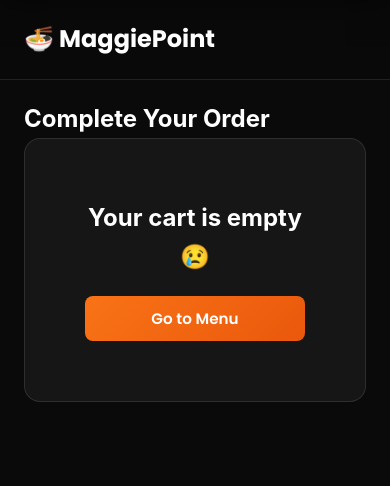
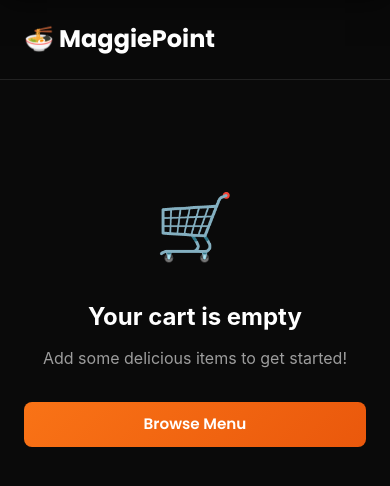
Before and after one commit to theshantanusingh/maggie-point, a plain HTML site: page frontend/cart.html in a window 390 px wide. Drawn offline with Linux system fonts and the light colour scheme.

Commit message:
Further responsive improvements for cart checkout and empty state

```diff
--- a/frontend/cart.html
+++ b/frontend/cart.html
@@ -100,13 +100,16 @@
 
         @media (max-width: 992px) {
             .cart-grid {
-                grid-template-columns: 1fr;
+                grid-template-columns: 1fr !important;
+                display: flex !important;
+                flex-direction: column;
                 gap: 20px;
             }
 
             .payment-card {
                 position: static;
                 top: auto;
+                width: 100%;
             }
 
             .cart-section {
@@ -132,6 +135,17 @@
                 padding: 20px;
             }
         }
+
+        .empty-cart-container {
+            display: flex;
+            flex-direction: column;
+            align-items: center;
+            justify-content: center;
+            min-height: 50vh;
+            text-align: center;
+            width: 100%;
+            grid-column: 1 / -1;
+        }
     </style>
 </head>
 
@@ -150,7 +164,7 @@
         <div class="container">
             <h1>Complete Your Order</h1>
 
-            <div class="cart-grid">
+            <div class="cart-grid" id="cartGrid">
                 <!-- Left: Items -->
                 <div class="cart-items" id="cartContainer">
                     <p style="text-align:center">Loading cart...</p>
@@ -223,15 +237,20 @@
         function renderCart() {
             const items = Cart.get();
             const container = document.getElementById('cartContainer');
+            const grid = document.getElementById('cartGrid');
+            const pageHeader = document.querySelector('.cart-section h1');
 
             if (items.length === 0) {
-                container.innerHTML = `
-                    <div style="text-align: center; padding: 40px;">
-                        <h2>Your cart is empty 😢</h2>
-                        <a href="/menu" class="btn btn-primary" style="margin-top: 20px">Go to Menu</a>
+                grid.innerHTML = `
+                    <div class="empty-cart-container">
+                        <div style="font-size: 64px; margin-bottom: 20px;">🛒</div>
+                        <h2 style="font-size: 24px; margin-bottom: 10px;">Your cart is empty</h2>
+                        <p style="color: rgba(255,255,255,0.6); margin-bottom: 30px;">Add some delicious items to get started!</p>
+                        <a href="/menu" class="btn btn-primary">Browse Menu</a>
                     </div>
                 `;
-                document.querySelector('.payment-card').style.display = 'none';
+                if (pageHeader) pageHeader.style.display = 'none';
+                document.querySelector('.payment-card')?.remove();
                 return;
             }
 
```
